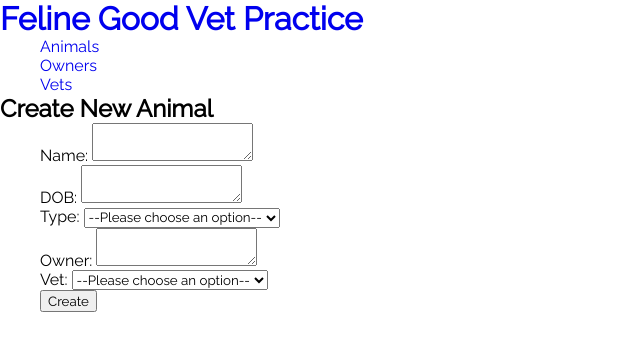
After one commit to CanadiAnn/vet_management_app, a Flask app: page /animals/new in a window 1280 px wide. The commit adds this page. Shown: the top 351 px of the page, without its empty margins (0-640 px from the left). Run offline with Flask 2, Linux system fonts and the light colour scheme.

Commit message:
templates and css in progress

```diff
--- a/app/repositories/animal_repository.py
+++ b/app/repositories/animal_repository.py
@@ -21,7 +21,7 @@ def select(id):
     sql = 'SELECT * FROM animals WHERE id = %s'
     values = [id]
     result = run_sql(sql, values)[0]
-    animal = Animal(result['name'], result['dob'], result['type'], result['owner'], result['vet'], result['id'])
+    animal = Animal(result['name'], result['dob'], result['type'], result['owner_id'], result['vet_id'], result['id'])
     return animal
 
 def delete_all():
--- a/app/static/style.css
+++ b/app/static/style.css
@@ -0,0 +1,23 @@
+* {
+    /* background: url('/');  */
+    /* background picture Photo by Anna Shvets from Pexels */
+    background-color: grey,
+    /* background-size: cover; */
+    /* background-repeat: no-repeat; */
+    padding: 0;
+    margin: 0;
+    font-family: 'Raleway', sans-serif;
+    text-decoration: none;
+    list-style-type: none;
+
+}
+
+.navigation {
+    display: flex;
+    background-color: blue;
+
+}
+
+body {
+
+}
--- a/app/templates/animals/index.html
+++ b/app/templates/animals/index.html
@@ -2,6 +2,10 @@
 {% block content %}
 
 <h2>Animals</h2>
+
+<nav>
+    <a href='/animals/new'>Create New Animal</a>
+</nav>
 
 {% for animal in animals %}
 
--- /dev/null
+++ b/app/templates/animals/new.html
@@ -0,0 +1,74 @@
+{%extends 'base.html' %}
+{% block content %}
+
+<h2>Create New Animal</h2>
+
+<section>
+    <form action='/animals/new' method='POST'>
+        <ul>
+            <li>
+                <label for='name'>Name:</label>
+                <textarea id='name' name='name'></textarea>
+            </li>
+            <li>
+                <label for='dob'>DOB:</label>
+                <textarea id='dob' name='dob'></textarea>
+            </li>
+            <li>
+                <label for='type-select'>Type:</label>
+
+                <select name='type' id='type-select'>
+                    <option value=' '>--Please choose an option--</option>
+                    <option value='cat'>Cat</option>
+                    <option value='dog'>Dog</option>
+                    <option value='hamster'>Hamster</option>
+                    <option value='rabbit'>Rabbit</option>
+                </select>
+            </li>
+            <li> <!-- CREATE DROPDOWN LIST -->
+                <label for='owner'>Owner:</label>
+                <textarea id='owner' name='owner'></textarea>
+            </li>
+            <li> <!-- CREATE DROPDOWN LIST / not working :,( -->
+                <label for='vet-select'>Vet:</label>
+                <select name='vet' id='vet-select'>
+                    <option value=' '>--Please choose an option--</option>
+                    <option value='first_name.vet'></option>
+                </select>
+            </li>
+
+            <li> <input class='btn-submit' type='submit' value='Create'>
+            </li>
+        </ul>
+
+    </form>
+</section>
+
+<!-- THIS LOWER SECTION DOESNT WORK NOT SURE WHY -->
+{% for animal in animals %}
+
+<section>
+    <p>TEST</p>
+    <form action='/animals/new' method='POST'>
+        <ul>
+            <li>
+                <label for='name'>Name:</label>
+                <textarea id='name' name='name'></textarea>
+                <input class='btn-submit' type='submit' value='Create'>
+            </li>
+        </ul>
+    </form>
+    <!-- <p>{{ animal.name }}</p>
+    <p>{{ animal.dob }}</p>
+    <p>{{ animal.type }}</p>
+    <p>{{ animal.owner }}</p>
+    <p>{{ animal.vet }}</p>
+    <p>{{ animal.treatment_plan }}</p> -->
+    <!-- <a href ='/animals/{{ animal.id }}/edit'>Edit</a>
+    <form action ='/animals/{{ animal.id }}/delete' method="POST">
+        <input type = 'submit' value = 'Delete'>
+    </form>     -->
+</section>
+
+{% endfor %}
+{% endblock %}
--- a/app/templates/base.html
+++ b/app/templates/base.html
@@ -1,15 +1,17 @@
 <!DOCTYPE html>
 <html>
 <head>
+    <link rel="stylesheet" href="{{ url_for('static', filename='style.css') }}">
+    <link href="https://fonts.googleapis.com/css2?family=Raleway&display=swap" rel="stylesheet">
     <title>Feline Good Vet Practice</title>
-
-    <!-- <link rel='stylesheet' href='{{ url_for('static', filename = 'css/style.css') }}'>' -->
 </head>
 <body>
-<head>
-    <a href = '/'><h1>Feline Good Vet Practice</h1></a>
-</head>
+
 <main class-'navigation'>
+    <head>
+        <a href = '/'><h1>Feline Good Vet Practice</h1></a>
+    </head>
+
     <nav>
         <ul>
             <li>
--- a/app/templates/owners/index.html
+++ b/app/templates/owners/index.html
@@ -2,6 +2,9 @@
 {% block content %}
 
 <h2>Owners</h2>
+<nav>
+    <a href='/owners/new'>Create New Owner</a>
+</nav>
 
 {% for owner in owners %}
 
--- a/app/templates/vets/index.html
+++ b/app/templates/vets/index.html
@@ -2,6 +2,9 @@
 {% block content %}
 
 <h2>Vets</h2>
+<nav>
+    <a href='/vets/new'>Create New Vet</a>
+</nav>
 
 {% for vet in vets %}
 
```
Also changed, not shown: app/templates/animals/edit.html (added, +54 -0 lines), app/templates/owners/new.html (added, +66 -0 lines), app/templates/vets/new.html (added, +32 -0 lines), app/static/background.jpg (added).
